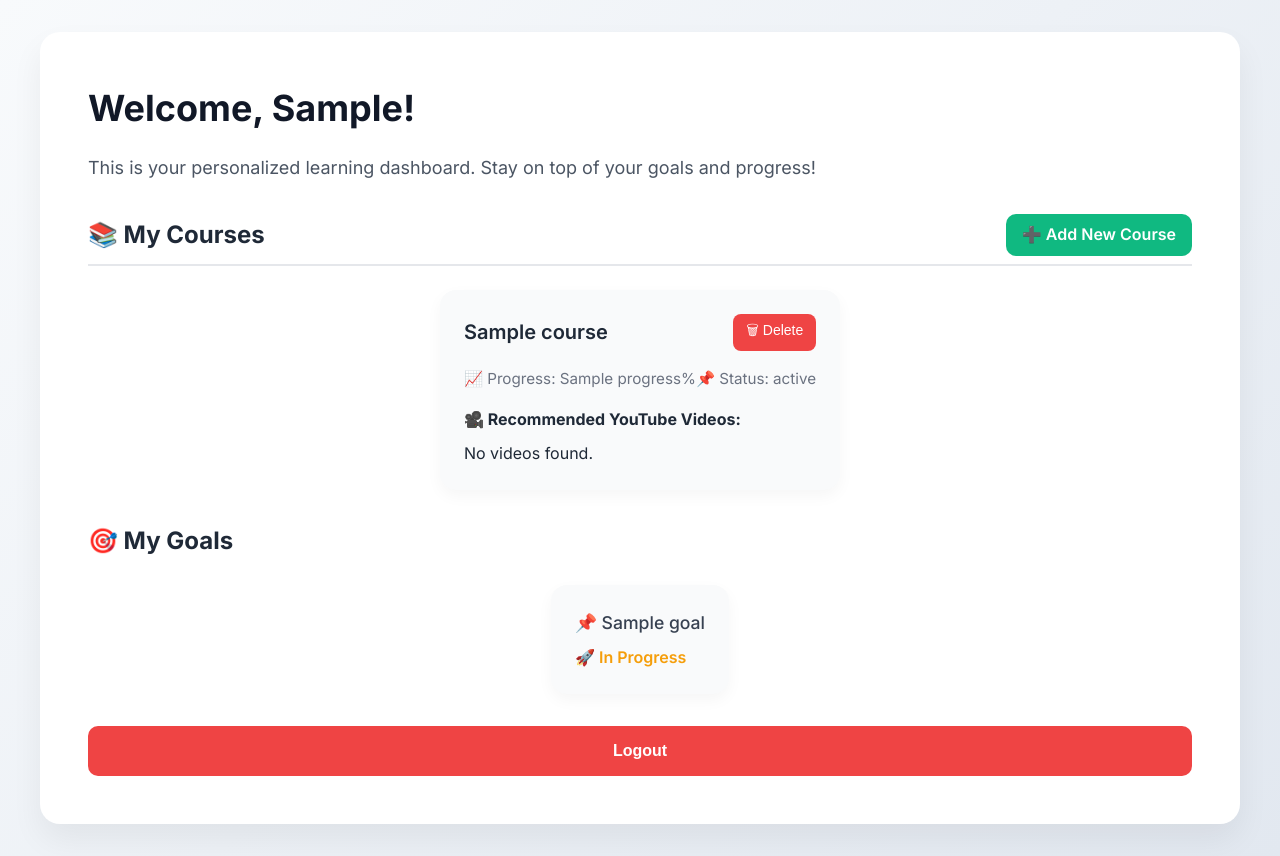
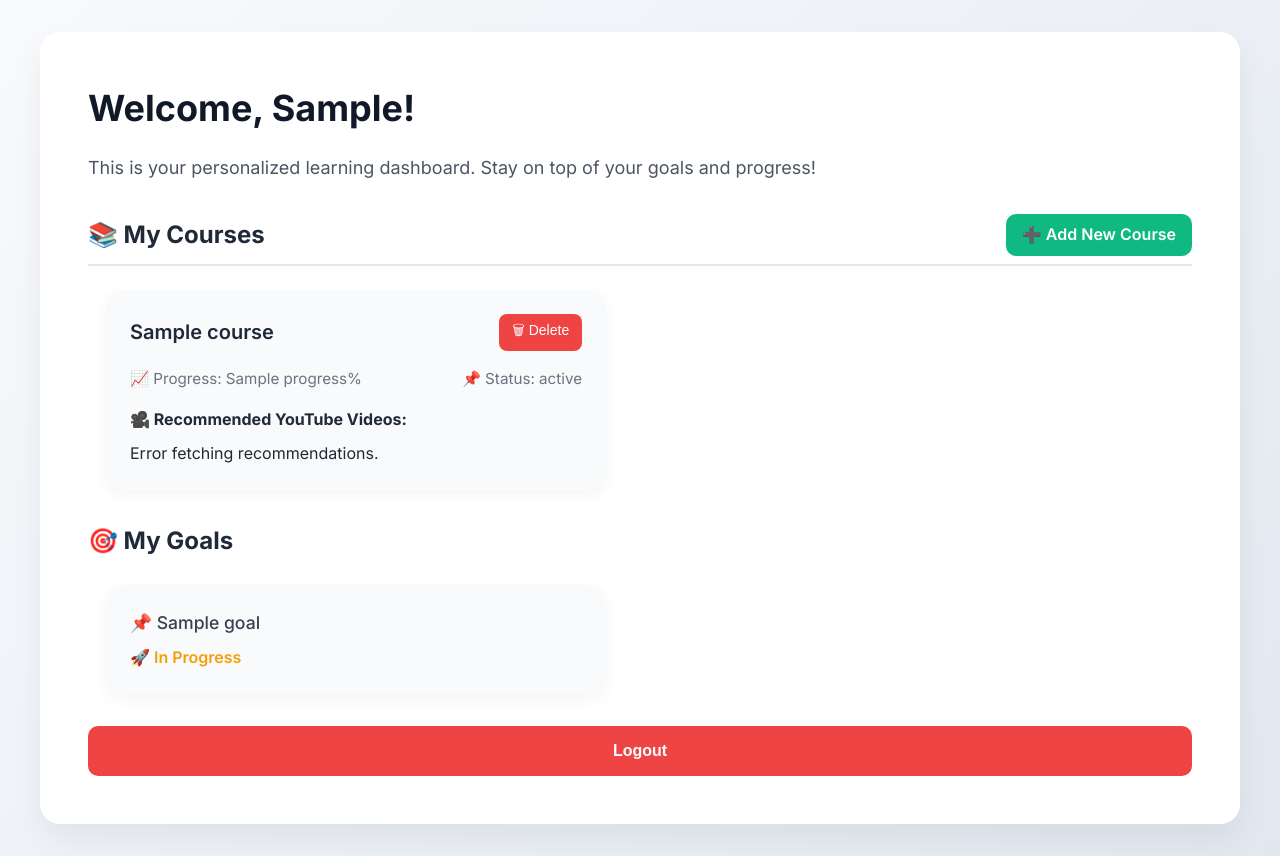
Before and after one commit to natalyjc/CS546_Final_Project, a Node server app: template views/dashboard.handlebars in a window 1280 px wide. Run offline with Node 20, Linux system fonts and the light colour scheme; the template is opened without the code that fills it: most values are stand-ins (such as "Sample title", 1, 10 or a date in 2020); data that the repository does not hold is empty; some libraries are stand-ins or nearby versions.

Commit message:
Fix course card alignment and sizing for consistent dashboard layout

```diff
--- a/public/css/styles.css
+++ b/public/css/styles.css
@@ -176,20 +176,22 @@
 /* CARD GRID */
 .course-list, .goal-list {
   display: grid;
-  grid-template-columns: repeat(auto-fit, minmax(500px, 1fr));
+  grid-template-columns: repeat(auto-fill, minmax(400px, 1fr));
   gap: 2rem;
   margin-top: 1.5rem;
   padding: 0;
   list-style: none;
-  justify-items: center;
 }
 
 .course-card, .goal-card {
+  width: 100%; /* Ensures it fills the column */
+  max-width: 500px;
   background-color: #f9fafb;
   padding: 1.5rem;
   border-radius: 16px;
   box-shadow: 0 6px 16px rgba(0,0,0,0.04);
   transition: transform 0.2s ease, box-shadow 0.2s ease;
+  margin: 0 auto;
 }
 
 .course-card:hover, .goal-card:hover {
--- a/public/js/recommendations.js
+++ b/public/js/recommendations.js
@@ -1,11 +1,16 @@
 document.addEventListener('DOMContentLoaded', () => {
-  const courseTitles = document.querySelectorAll('.course-name');
-  const videoLists = document.querySelectorAll('[id^="yt-"]');
+  const courseCards = document.querySelectorAll('.course-card');
 
-  courseTitles.forEach(async (elem, i) => {
-    const title = elem.innerText;
-    const res = await fetch(`/recommendations/${encodeURIComponent(title)}`);
-    const html = await res.text();
-    videoLists[i].innerHTML = html;
+  courseCards.forEach(async (card) => {
+    const courseId = card.getAttribute('data-course-id');
+    const videoList = card.querySelector('.course-recommendations ul');
+
+    try {
+      const res = await fetch(`/recommendations/${courseId}`);
+      const html = await res.text();
+      videoList.innerHTML = html;
+    } catch {
+      videoList.innerHTML = '<li>Error loading recommendations.</li>';
+    }
   });
 });
--- a/routes/recommendations.js
+++ b/routes/recommendations.js
@@ -1,11 +1,22 @@
 import express from 'express';
 import { fetchYoutubeVideos } from '../utils/youtubeApi.js';
+import { courses } from '../config/mongoCollections.js';
+import { ObjectId } from 'mongodb';
+
 const router = express.Router();
 
-router.get('/:query', async (req, res) => {
-  const query = req.params.query;
+router.get('/:courseId', async (req, res) => {
+  const courseId = req.params.courseId;
+
   try {
+    const courseCollection = await courses();
+    const course = await courseCollection.findOne({ _id: new ObjectId(courseId) });
+
+    if (!course) return res.status(404).send('<li>Course not found.</li>');
+
+    const query = `${course.title} tutorial`;
     const videos = await fetchYoutubeVideos(query);
+
     const html = videos.map(v => `
       <li class="video-item">
         <img class="video-thumb" src="${v.thumbnail}" alt="Thumbnail" />
@@ -17,7 +28,8 @@
 
     res.send(html);
   } catch (e) {
-    res.status(500).send('<li>Error fetching videos.</li>');
+    console.error(e);
+    res.status(500).send('<li>Error fetching recommendations.</li>');
   }
 });
 
--- a/views/dashboard.handlebars
+++ b/views/dashboard.handlebars
@@ -14,7 +14,7 @@
     {{#if courses.length}}
     <ul class="course-list">
       {{#each courses}}
-      <li class="course-card">
+      <li class="course-card" data-course-id="{{this._id}}">
         <div class="course-card-header">
           <div class="course-name">{{this.title}}</div>
           <div class="course-actions">
@@ -29,9 +29,7 @@
         </div>
         <div class="course-recommendations">
           <h4>🎥 Recommended YouTube Videos:</h4>
-          <ul id="yt-{{@index}}">
-            <li>Loading videos...</li>
-          </ul>
+          <ul><li>Loading videos...</li></ul>
         </div>
       </li>
       {{/each}}
```
Lines whose indentation alone changed are shown as unchanged.
